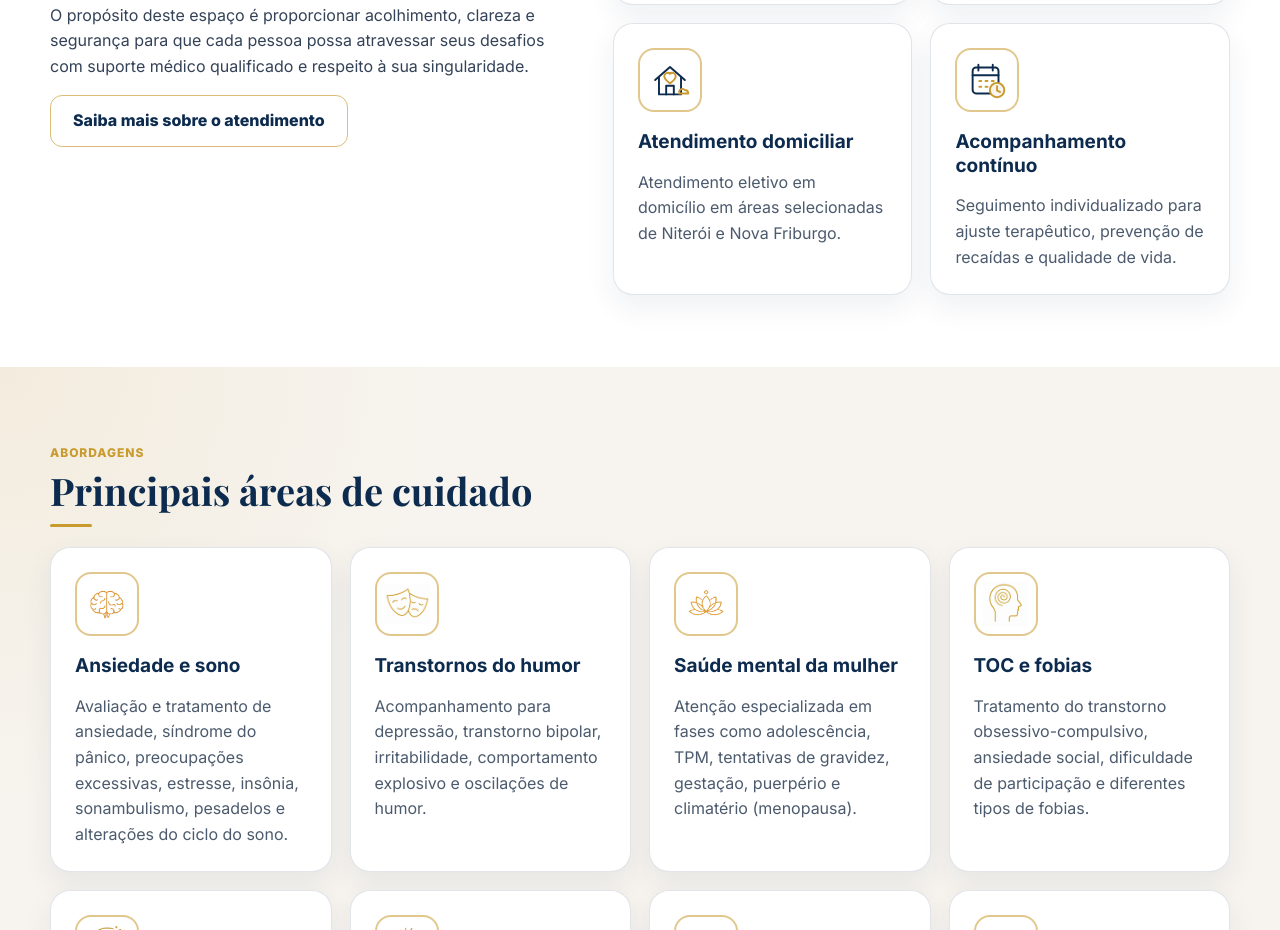
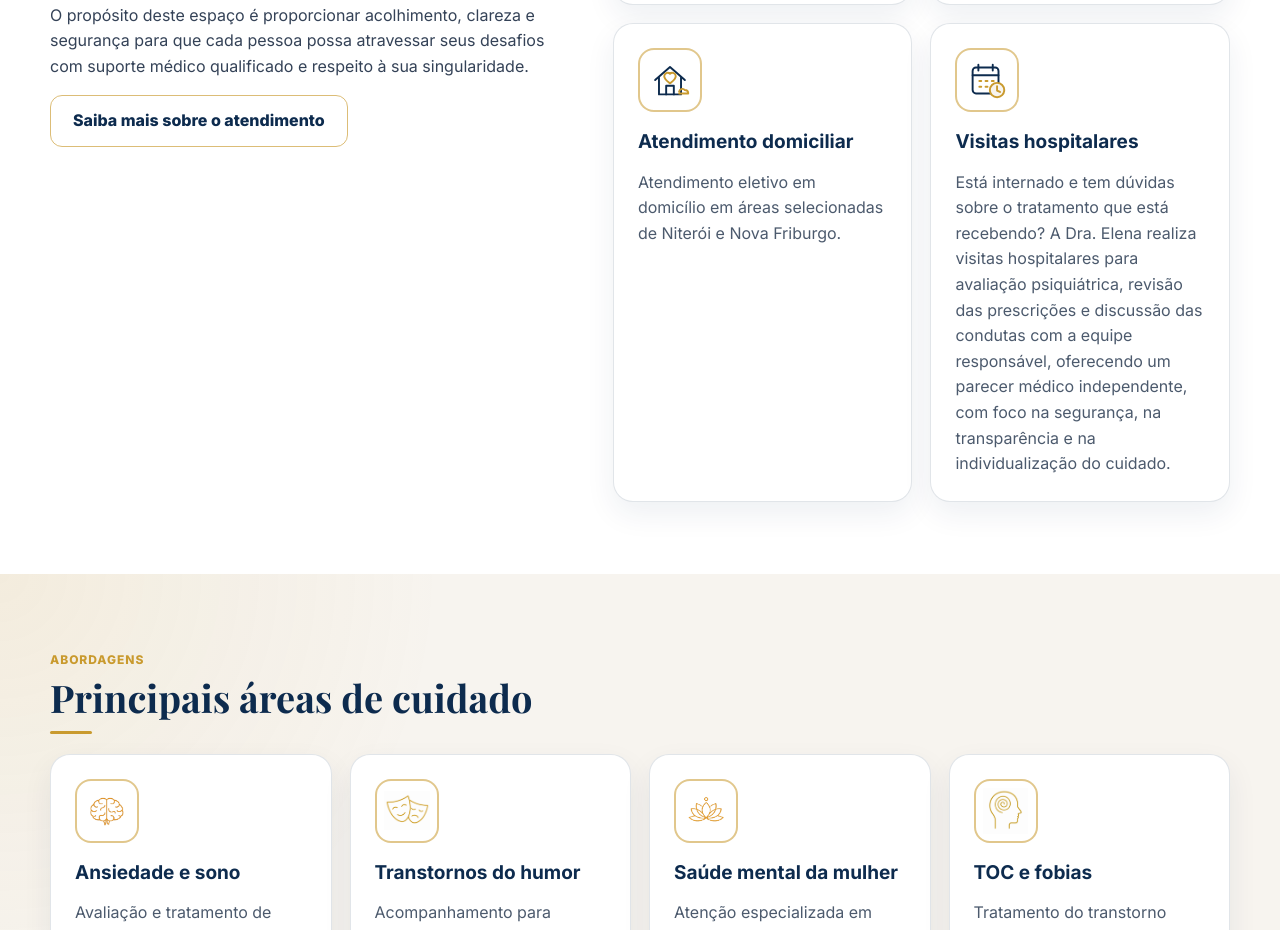
Before and after one commit to suportedrcarmine/site-psiquiatria, a plain HTML site: page index.html in a window 1280 px wide. Shown: the part 1179-2109 px from the top of the page. Drawn offline with nearby package versions, Linux system fonts and the light colour scheme.

Commit message:
Update index.html

```diff
--- a/index.html
+++ b/index.html
@@ -150,8 +150,8 @@
 
             <article class="service-card">
               <div class="service-icon"><img src="icon-calendario.svg" alt="" /></div>
-              <h3>Acompanhamento contínuo</h3>
-              <p>Seguimento individualizado para ajuste terapêutico, prevenção de recaídas e qualidade de vida.</p>
+              <h3>Visitas hospitalares</h3>
+              <p>Está internado e tem dúvidas sobre o tratamento que está recebendo? A Dra. Elena realiza visitas hospitalares para avaliação psiquiátrica, revisão das prescrições e discussão das condutas com a equipe responsável, oferecendo um parecer médico independente, com foco na segurança, na transparência e na individualização do cuidado.</p>
             </article>
           </div>
         </div>
```
